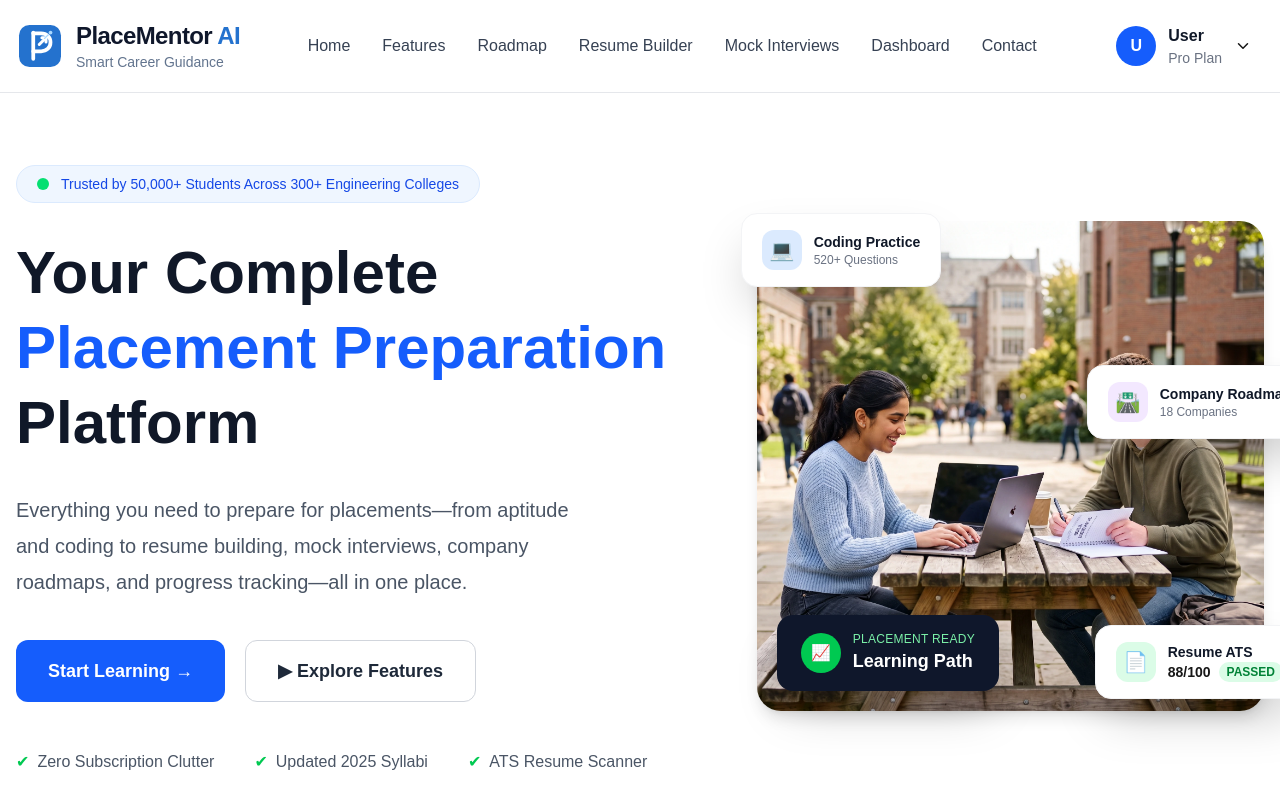
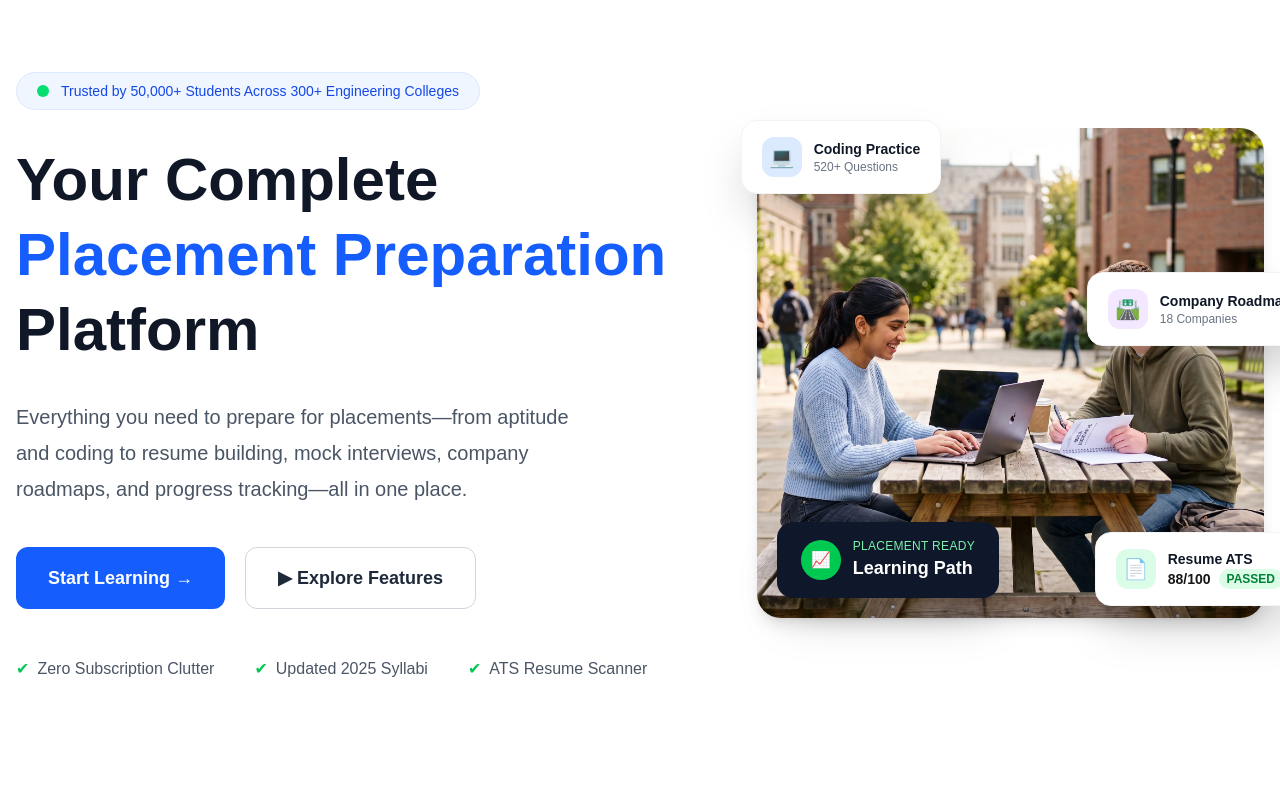
Before and after one commit to sheshatvamsreenesh/PlaceMentor-AI, a Next.js app in the folder frontend/: page / in a window 1280 px wide. Shown: the top 800 px of the page. Built offline with nearby package versions, Linux system fonts and the light colour scheme.

Commit message:
add whychoose.tsx

```diff
--- a/frontend/app/page.tsx
+++ b/frontend/app/page.tsx
@@ -1,15 +1,15 @@
-import Navbar from "@/components/Navbar";
 import Hero from "@/components/home/Hero";
 import FeaturesSection from "@/components/home/FeaturesSection";
 import LearningJourney from "@/components/home/LearningJourney";
+import WhyChoose from "@/components/home/WhyChoose";
 
 export default function Home() {
   return (
     <>
-      <Navbar />
       <Hero />
       <FeaturesSection />
       <LearningJourney />
+      <WhyChoose />
     </>
   );
 }
--- a/frontend/components/Navbar.tsx
+++ b/frontend/components/Navbar.tsx
@@ -16,7 +16,7 @@ export default function Navbar() {
 
   return (
     <nav className="w-full border-b border-gray-200 bg-white">
-      <div className="mx-auto w-full max-w-[1600px] flex items-center justify-between px-4 py-4">
+      <div className="mx-auto flex max-w-7xl items-center justify-between px-6 py-4">
         {/* Logo */}
         <Brand />
 
@@ -26,7 +26,9 @@ export default function Navbar() {
           <li className="cursor-pointer hover:text-blue-600">Features</li>
           <li className="cursor-pointer hover:text-blue-600">Roadmap</li>
           <li className="cursor-pointer hover:text-blue-600">Resume Builder</li>
-          <li className="cursor-pointer hover:text-blue-600"> Mock Interviews</li>
+          <li className="cursor-pointer hover:text-blue-600">
+            Mock Interviews
+          </li>
           <li className="cursor-pointer hover:text-blue-600">Dashboard</li>
           <li className="cursor-pointer hover:text-blue-600">Contact</li>
         </ul>
@@ -39,12 +41,12 @@ export default function Navbar() {
           >
             {/* Avatar */}
             <div className="flex h-10 w-10 items-center justify-center rounded-full bg-blue-600 font-semibold text-white">
-              U
+              PD
             </div>
 
             {/* User Info */}
             <div className="hidden text-left md:block">
-              <h3 className="font-semibold text-gray-900">User</h3>
+              <h3 className="font-semibold text-gray-900">Pro Demo</h3>
               <p className="text-sm text-gray-500">Pro Plan</p>
             </div>
 
```
